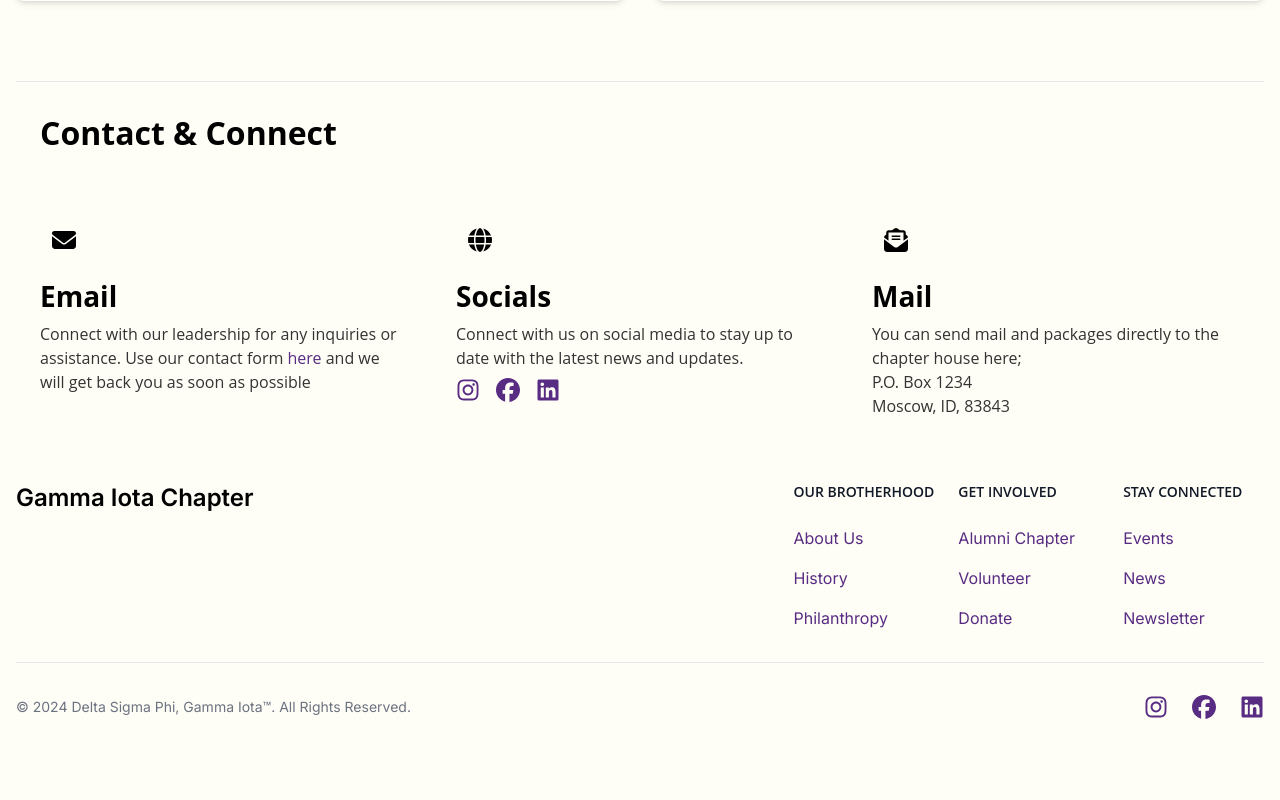
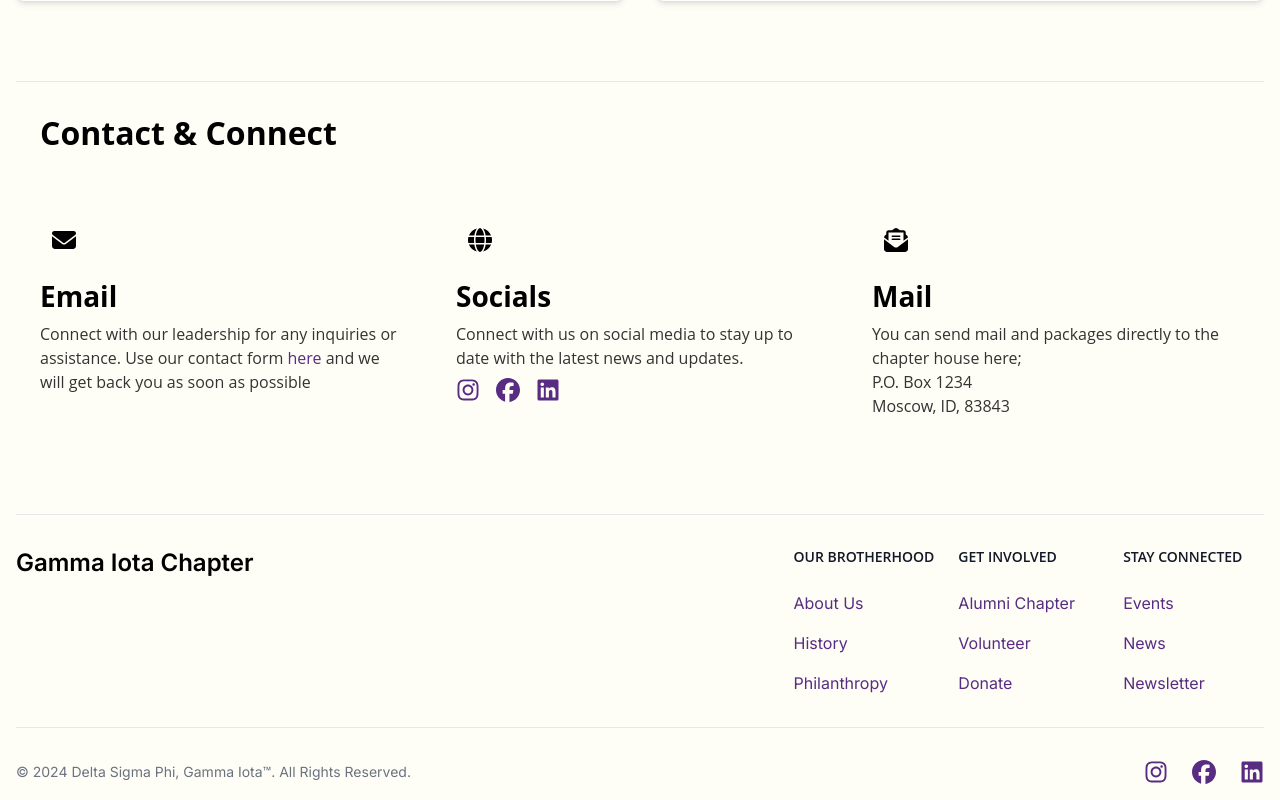
Before and after one commit to MSBivens/dsp, a Next.js app in the folder dsp/: page / in a window 1280 px wide. Shown: the part 4031-4831 px from the top of the page. Before the commit the page ends 4766 px from the top, so only its background shows below. Built offline with nearby package versions, Linux system fonts and the light colour scheme.

Commit message:
added bar across top

```diff
--- a/dsp/src/app/components/footer.jsx
+++ b/dsp/src/app/components/footer.jsx
@@ -5,6 +5,8 @@ import { FaInstagram, FaFacebook, FaLinkedin } from "react-icons/fa6";
 export default function Footer() {
   return (
     <footer className="max-w-screen-xl mx-auto p-4 ">
+      <hr className=" border-gray-200 sm:mx-auto dark:border-gray-700 lg:my-8" />
+
       <div className="mx-auto max-w-screen-xl">
         <div className="md:flex md:justify-between">
           <div className="mb-6 md:mb-0">
```
